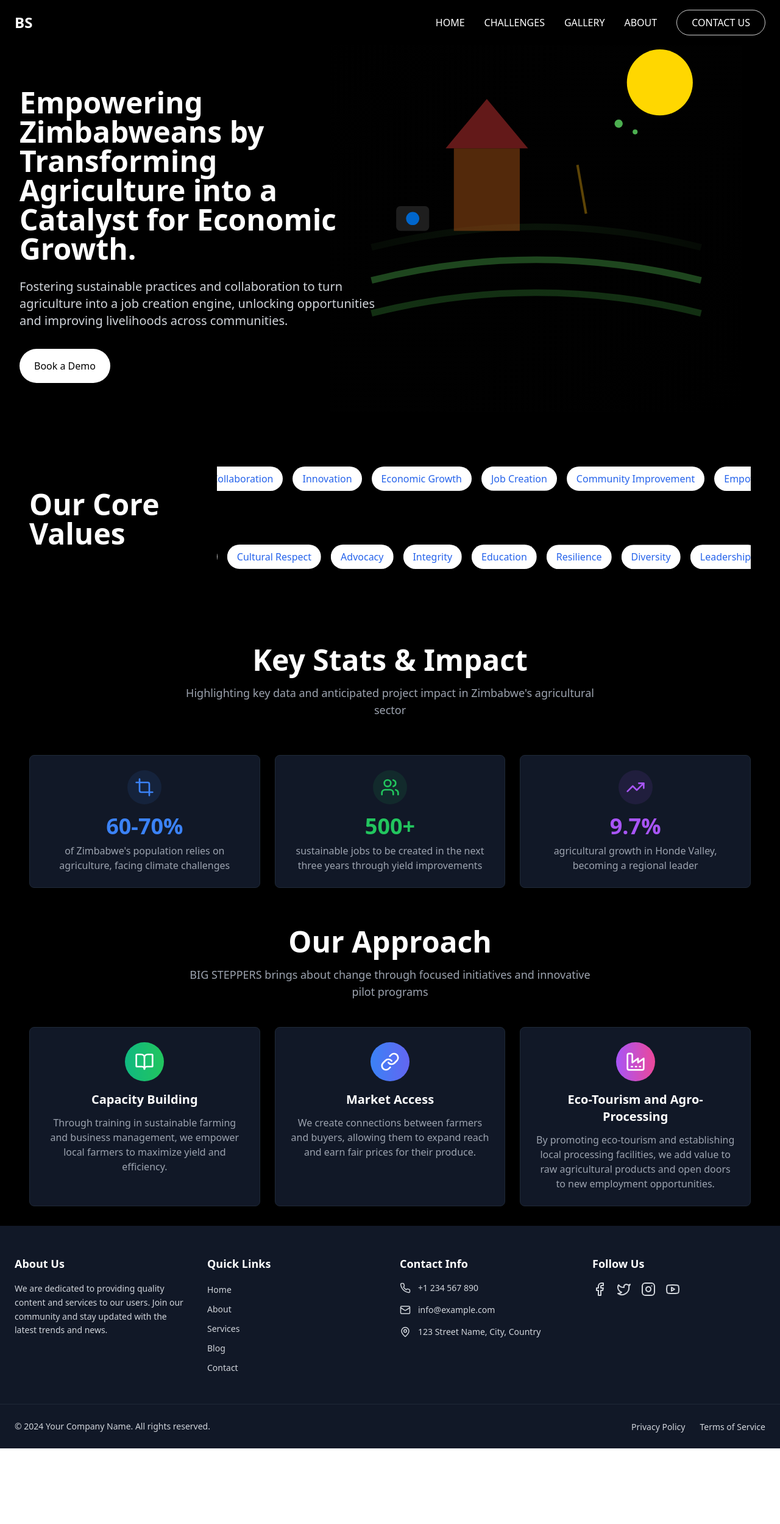
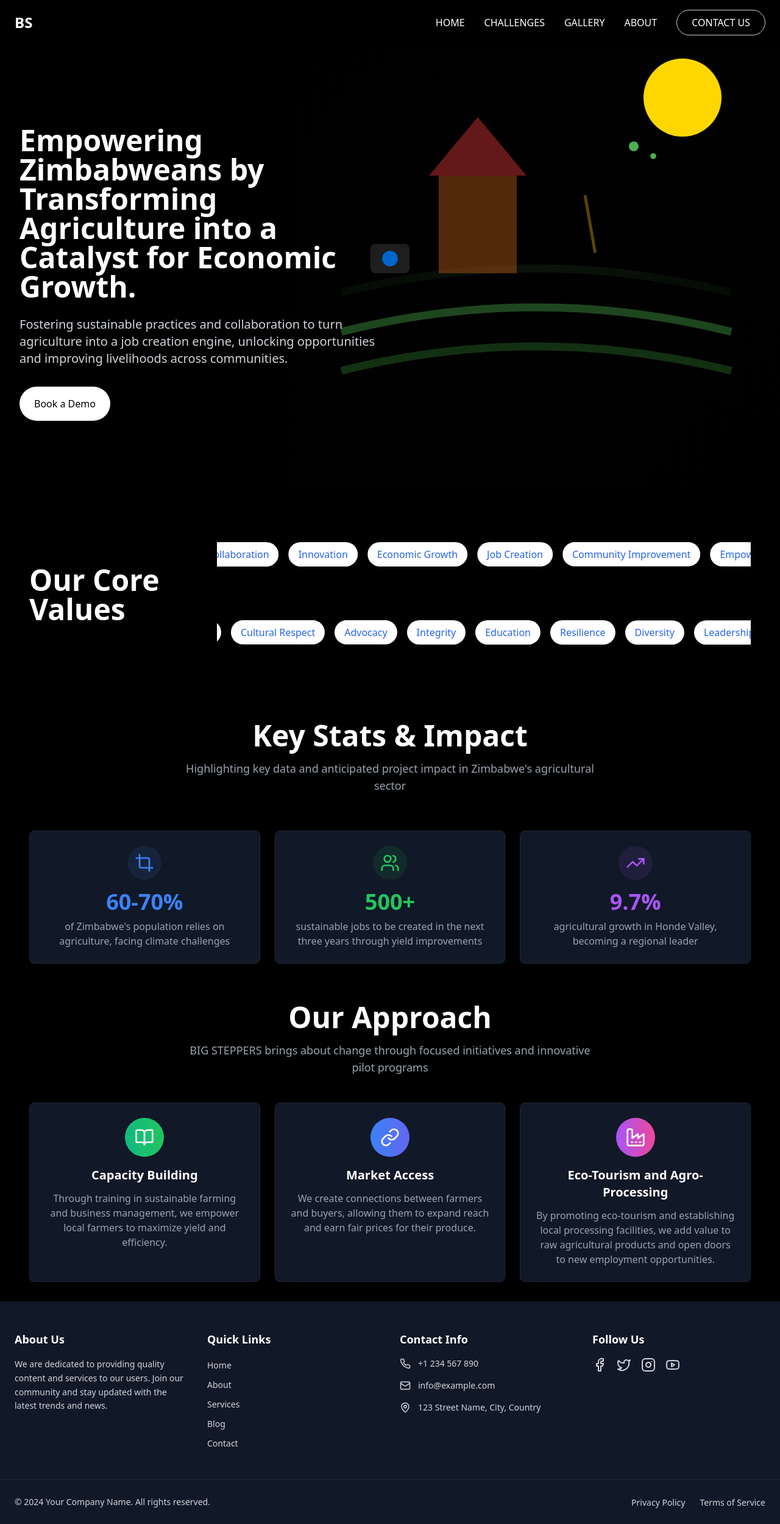
Before and after one commit to tavongamatikiti/stepper-project, a React (Vite) app: page / in a window 1280 px wide. Shown: the whole page at 61% size. Before the commit the page ends 2375 px from the top, so only its background shows below. Built offline with nearby package versions, Linux system fonts and the light colour scheme.

Commit message:
Fixed viewport issue

```diff
--- a/src/components/Footer.jsx
+++ b/src/components/Footer.jsx
@@ -12,7 +12,7 @@ const Footer = () => {
   const currentYear = new Date().getFullYear();
 
   return (
-    <footer className="bg-gray-900 text-gray-300 min-h-[20vh] flex flex-col justify-between">
+    <footer className="bg-gray-900 text-gray-300 min-h-[20vh] flex flex-col justify-between overflow-hidden">
       {/* Main Footer Content */}
       <div className="container mx-auto px-6 py-12 flex-grow">
         <div className="grid grid-cols-1 md:grid-cols-2 lg:grid-cols-4 gap-8">
--- a/src/components/Hero.jsx
+++ b/src/components/Hero.jsx
@@ -2,7 +2,7 @@ import { motion } from "framer-motion";
 
 const Hero = () => {
   return (
-    <section className="pt-20 sm:pt-24 min-h-[60vh] sm:min-h-[70vh] bg-black relative overflow-hidden flex items-center">
+    <section className="min-h-screen pt-20 sm:pt-24 bg-black flex items-center relative overflow-hidden">
       {/* SVG Background - Responsive positioning */}
       <motion.div
         className="absolute inset-0 w-full h-full flex items-center justify-center lg:justify-end"
--- a/src/components/PageHeader.jsx
+++ b/src/components/PageHeader.jsx
@@ -9,7 +9,7 @@ const PageHeader = ({
 }) => {
   return (
     <section
-      className={`pt-20 sm:pt-24 ${minHeight} bg-black relative overflow-hidden flex items-center`}
+      className={`pt-20 sm:pt-24 ${minHeight} bg-black flex items-center overflow-hidden`}
     >
       {/* Background Pattern */}
       <div className="absolute inset-0 overflow-hidden">
--- a/src/layouts/MainLayout.jsx
+++ b/src/layouts/MainLayout.jsx
@@ -4,11 +4,13 @@ import Footer from "@/components/Footer.jsx";
 
 const MainLayout = () => {
   return (
-    <>
+    <section className="min-h-screen flex flex-col">
       <Navbar />
-      <Outlet />
+      <main className="flex-grow">
+        <Outlet />
+      </main>
       <Footer />
-    </>
+    </section>
   );
 };
 
```
